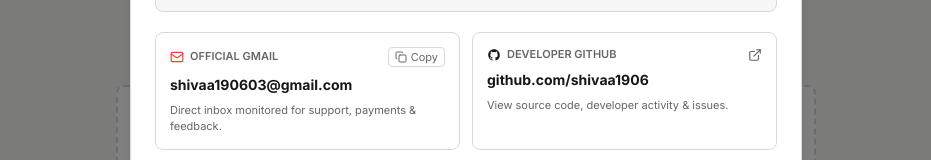
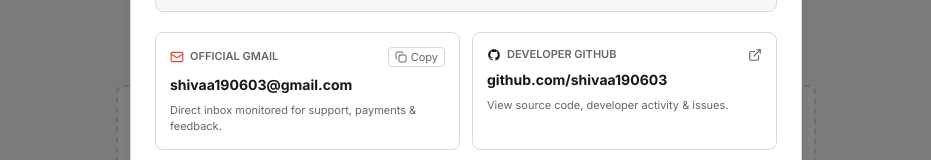
Before and after one commit to shivaa190603/drophour, a React (Vite) app: page / in a window 1280 px wide. Both pictures are taken after a click on the button "Detailed Contact Information". Shown: the part 252-412 px from the top of the page, without its empty margins (174-1105 px from the left). Built offline with nearby package versions, Linux system fonts and the light colour scheme; no server answers; the database is empty.

Commit message:
chore(github): update developer GitHub profile links to shivaa190603

```diff
--- a/src/components/DeveloperModal.tsx
+++ b/src/components/DeveloperModal.tsx
@@ -21,7 +21,7 @@
 }) => {
   const [copied, setCopied] = useState(false);
   const email = 'shivaa190603@gmail.com';
-  const githubUrl = 'https://github.com/shivaa1906';
+  const githubUrl = 'https://github.com/shivaa190603';
 
   if (!isOpen) return null;
 
@@ -105,7 +105,7 @@
                 <span className="text-[10px] text-[#666666] uppercase font-semibold block">
                   GitHub Profile
                 </span>
-                <span className="text-xs font-medium text-[#171717]">github.com/shivaa1906</span>
+                <span className="text-xs font-medium text-[#171717]">github.com/shivaa190603</span>
               </div>
             </div>
             <ExternalLink className="w-3.5 h-3.5 text-[#666666]" />
--- a/src/components/LegalContactModal.tsx
+++ b/src/components/LegalContactModal.tsx
@@ -55,7 +55,7 @@
   };
 
   const developerEmail = 'shivaa190603@gmail.com';
-  const githubProfile = 'https://github.com/shivaa1906';
+  const githubProfile = 'https://github.com/shivaa190603';
 
   const handleCopyEmail = () => {
     navigator.clipboard.writeText(developerEmail);
@@ -300,7 +300,7 @@
                     </span>
                     <ExternalLink className="w-3.5 h-3.5 text-[#666666]" />
                   </div>
-                  <div className="font-bold text-sm text-[#171717]">github.com/shivaa1906</div>
+                  <div className="font-bold text-sm text-[#171717]">github.com/shivaa190603</div>
                   <p className="text-[11px] text-[#666666]">
                     View source code, developer activity &amp; issues.
                   </p>
```
